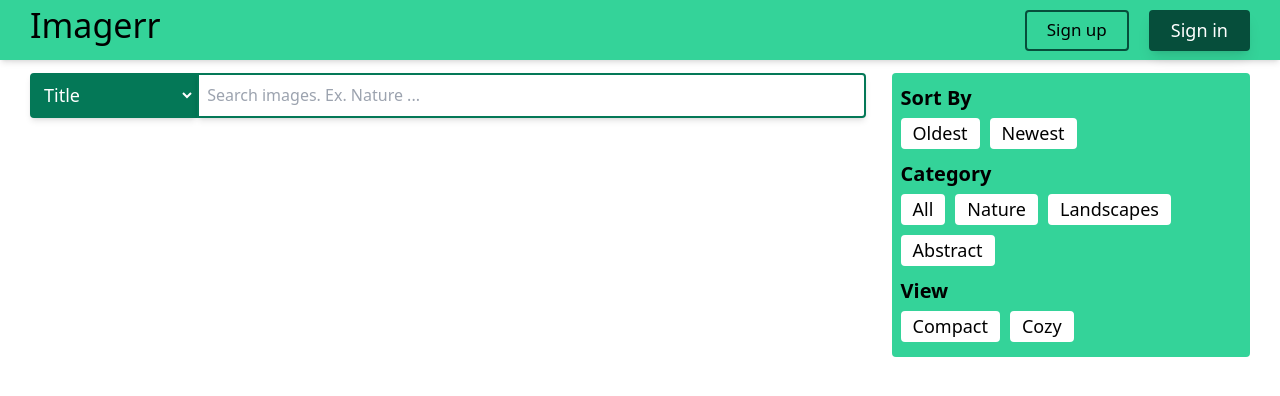
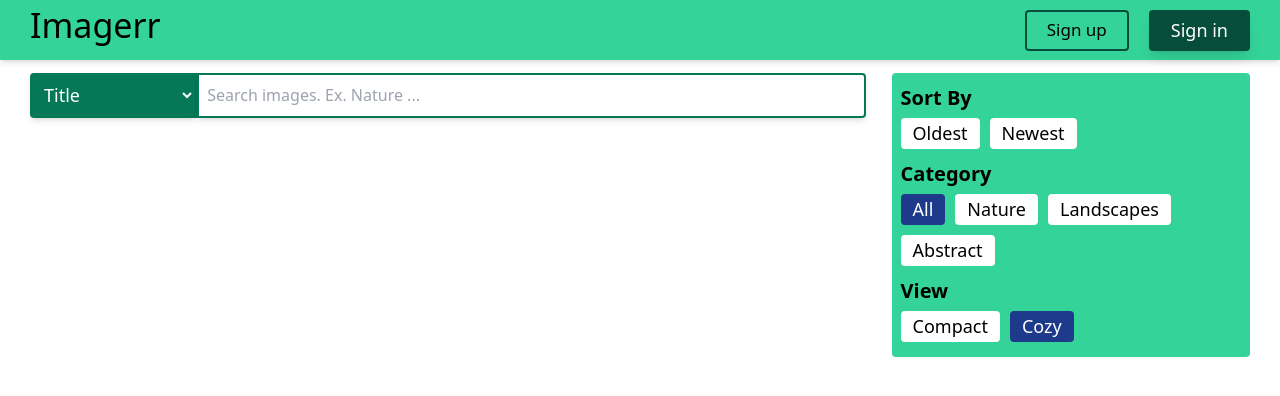
Before and after one commit to Swayangdipta/Imagerr-Frontend, a React (Create React App) app: page / in a window 1280 px wide. Shown: the top 396 px of the page. Built offline with nearby package versions, Linux system fonts and the light colour scheme.

Commit message:
Added filter context

```diff
--- a/src/App.js
+++ b/src/App.js
@@ -2,17 +2,20 @@ import {BrowserRouter, Route, Routes} from 'react-router-dom'
 import {ToastContainer} from 'react-toastify'
 import "react-toastify/dist/ReactToastify.css"
 import Home from './components/Home/Home';
+import { FilterProvider } from './context/FilterContext';
 import { ImageProvider } from './context/ImageContext';
 
 function App() {
   return (
     <BrowserRouter>
     <ToastContainer />
+    <FilterProvider>
     <ImageProvider>
       <Routes>
         <Route path='/' element={<Home />} />
       </Routes>
     </ImageProvider>
+    </FilterProvider>
     </BrowserRouter>
   );
 }
--- a/src/components/Home/ImageFilters.jsx
+++ b/src/components/Home/ImageFilters.jsx
@@ -1,14 +1,19 @@
-import React, { useState } from 'react'
+import React, { useState, useContext, useEffect } from 'react'
+import { FilterContext } from '../../context/FilterContext'
 
 const ImageFilters = () => {
     const [activeFilters,setActiveFilters] = useState({
         sort: 'oldest',
         category: 'all',
-        view: 'compact'
+        view: 'cozy'
     })
+
+    const [filters,setFilters] = useContext(FilterContext)
 
     const handleClick = e => sect => {
         handleUIChange(e,sect)
+
+        setFilters({...filters,[sect]: e.target.id})
     }
 
     const handleUIChange = (e,sect) => {
@@ -40,6 +45,10 @@ const ImageFilters = () => {
         e.target.classList.remove("border-white")
         setActiveFilters({...activeFilters,[sect]: e.target.id})
     }
+
+    useEffect(()=>{
+        console.log(filters);
+    },[filters])
   return (
     <div className='w-[28vw] mr-[30px] mt-[13px] min-h-[200px] h-max py-[10px] fixed top-[60px] right-0 rounded bg-emerald-400'>
         <section className='w-[95%] max-h-[150px] h-max mx-auto'>
@@ -52,7 +61,7 @@ const ImageFilters = () => {
         <section className='w-[95%] max-h-[150px] h-max mx-auto mt-[10px]'>
             <h2 className='text-[20px] font-[600]'>Category</h2>
             <div className='flex gap-[10px] my-[5px] w-[100%] flex-wrap'>
-                <button id="all" onClick={e=>handleClick(e)("category")} className='px-[10px] text-[18px] rounded border-2 border-white bg-white'>All</button>
+                <button id="all" onClick={e=>handleClick(e)("category")} className='px-[10px] text-[18px] rounded border-2 border-blue-900 bg-blue-900 text-white'>All</button>
                 <button id="nature" onClick={e=>handleClick(e)("category")} className='px-[10px] text-[18px] rounded border-2 border-white bg-white'>Nature</button>
                 <button id="landscapes" onClick={e=>handleClick(e)("category")} className='px-[10px] text-[18px] rounded border-2 border-white bg-white'>Landscapes</button>
                 <button id="abstract" onClick={e=>handleClick(e)("category")} className='px-[10px] text-[18px] rounded border-2 border-white bg-white'>Abstract</button>
@@ -62,7 +71,7 @@ const ImageFilters = () => {
             <h2 className='text-[20px] font-[600]'>View</h2>
             <div className='flex gap-[10px] my-[5px] w-[100%] flex-wrap'>
                 <button id="compact" onClick={e=>handleClick(e)("view")} className='px-[10px] text-[18px] rounded border-2 border-white bg-white'>Compact</button>
-                <button id="cozy" onClick={e=>handleClick(e)("view")} className='px-[10px] text-[18px] rounded border-2 border-white bg-white'>Cozy</button>
+                <button id="cozy" onClick={e=>handleClick(e)("view")} className='px-[10px] text-[18px] rounded border-2 border-blue-900 bg-blue-900 text-white'>Cozy</button>
             </div>
         </section>
     </div>
--- /dev/null
+++ b/src/context/FilterContext.js
@@ -0,0 +1,17 @@
+import {createContext, useState} from 'react'
+
+export const FilterContext = createContext()
+
+export const FilterProvider = (props) => {
+    const [filters, setFilters] = useState({
+        sort: '',
+        category: 'all',
+        view: 'cozy'
+    })
+
+    return(
+        <FilterContext.Provider value={[filters, setFilters]}>
+            {props.children}
+        </FilterContext.Provider>
+    )
+}
```
